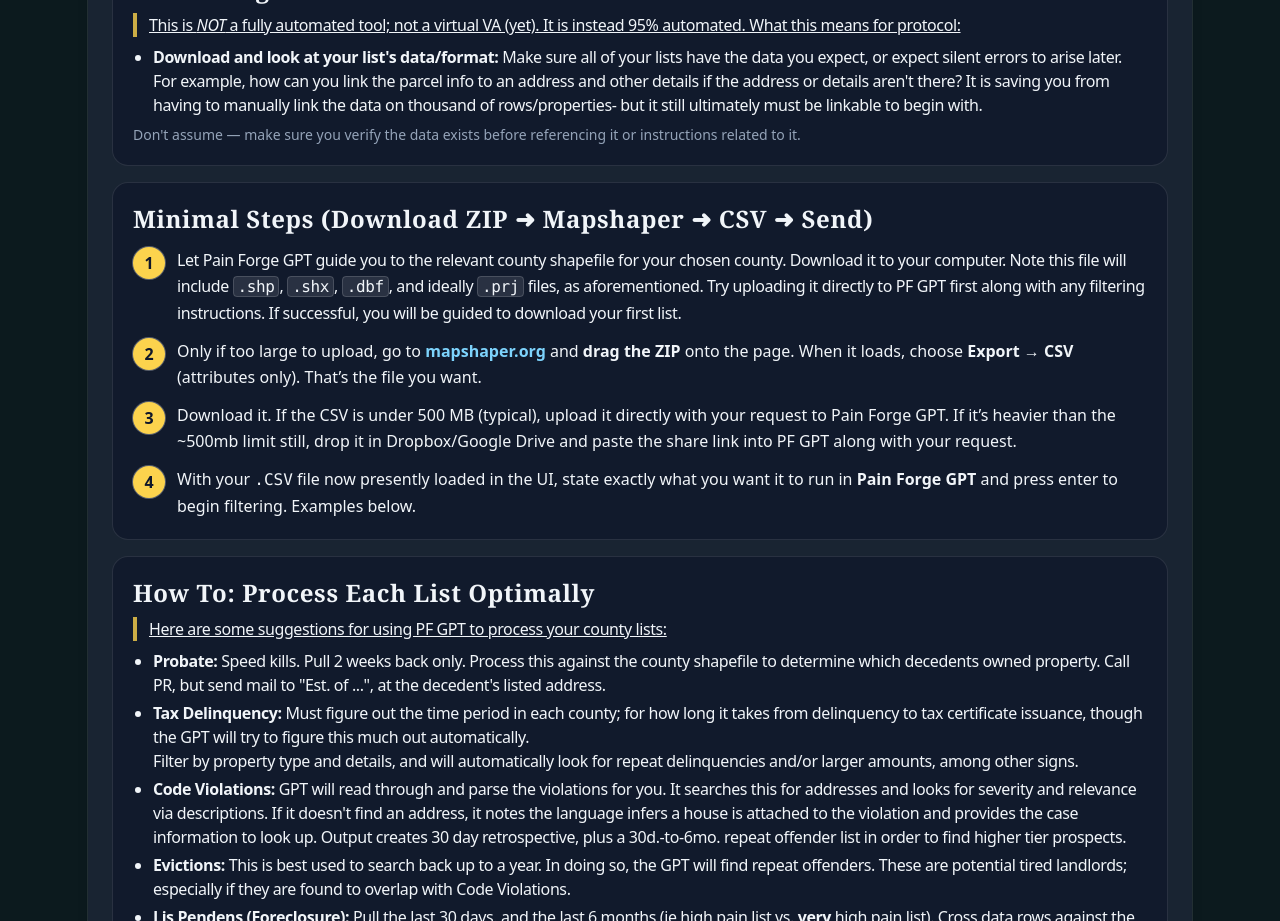
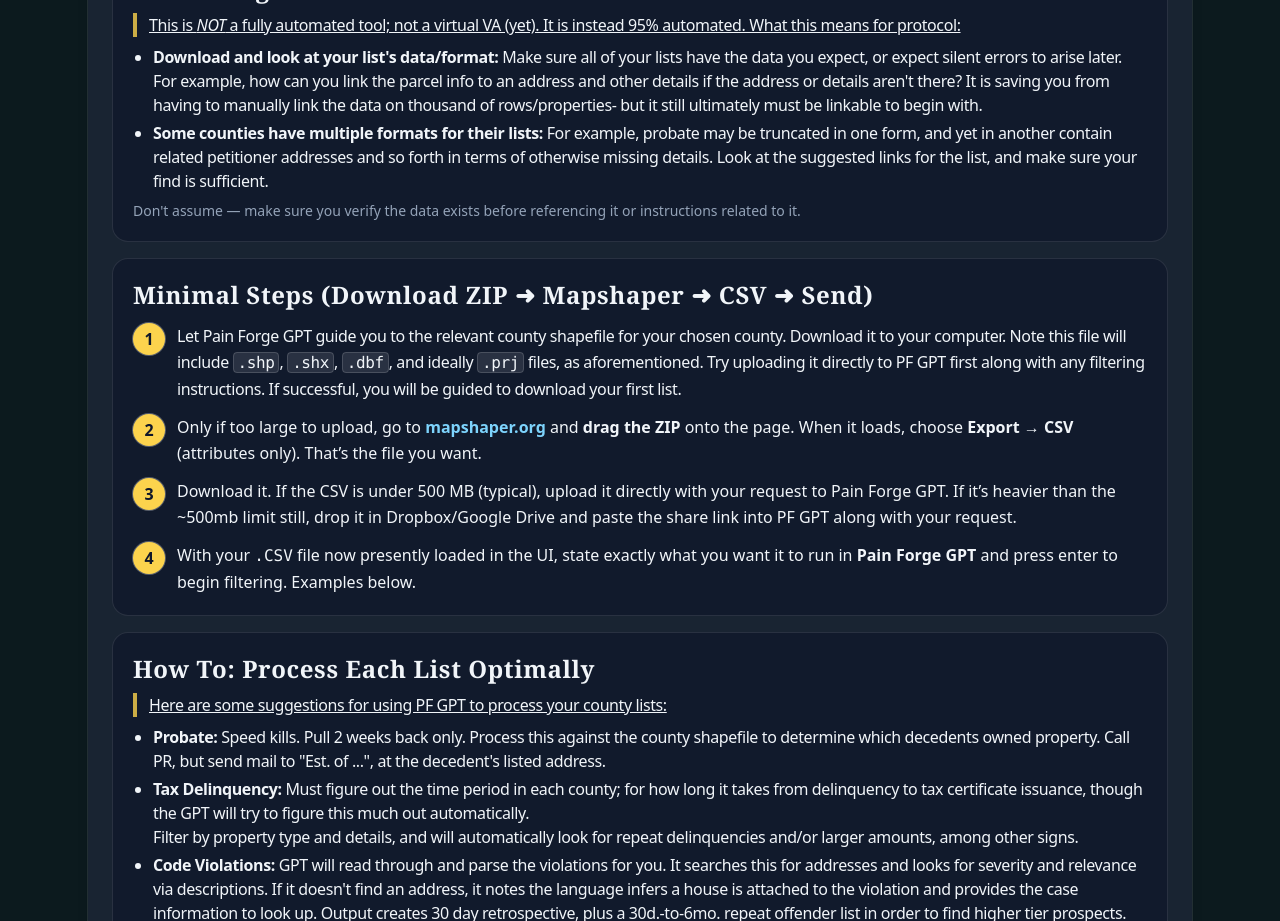
Before and after one commit to nyteksf/covered-bridge-seller-page, a React (Vite) app: page /painforge in a window 1280 px wide. Shown: the part 840-1761 px from the top of the page. Built offline with nearby package versions, Linux system fonts and the light colour scheme.

Commit message:
Update pain forge instructions

```diff
--- a/src/pages/ParcelUploadInstructions.jsx
+++ b/src/pages/ParcelUploadInstructions.jsx
@@ -144,6 +144,15 @@ export default function ParcelUploadInstructions() {
                 saving you from having to manually link the data on thousand of
                 rows/properties- but it still ultimately must be linkable to
                 begin with.
+              </li>
+              <li>
+                <strong>
+                  Some counties have multiple formats for their lists:
+                </strong>{" "}
+                For example, probate may be truncated in one form, and yet in
+                another contain related petitioner addresses and so forth in
+                terms of otherwise missing details. Look at the suggested links
+                for the list, and make sure your find is sufficient.
               </li>
             </ul>
             <p className="mt-2 text-sm text-slate-400">
```
